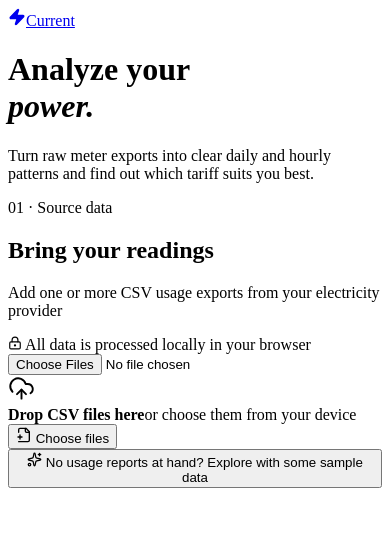
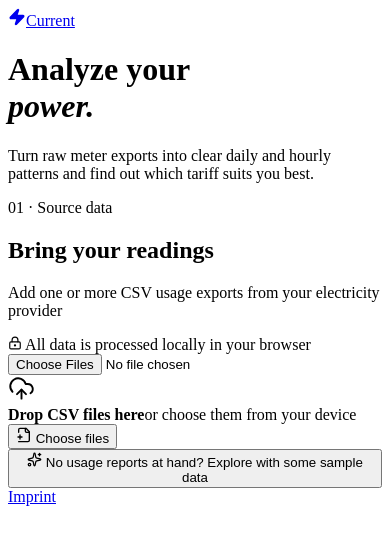
Before and after one commit to akargl/electricity-usage-analyzer, a React (Vite) app: page / in a window 390 px wide. Shown: the top 544 px of the page. Built offline with nearby package versions, Linux system fonts and the light colour scheme; the HTML template or start-up script is replaced by a standard one.

Commit message:
Add imprint page and footer

```diff
--- a/src/App.tsx
+++ b/src/App.tsx
@@ -1,5 +1,5 @@
 import { ArrowRight, ShieldCheck, Zap } from 'lucide-react'
-import { lazy, Suspense, useMemo, useRef, useState } from 'react'
+import { lazy, Suspense, useEffect, useMemo, useRef, useState } from 'react'
 import { defaultImportConfig, type ImportConfig, type ParseResult, type WorkerResponse } from './domain/types'
 import { FileDropzone } from './import/FileDropzone'
 import { FilePreview } from './import/FilePreview'
@@ -39,7 +39,14 @@ export default function App() {
   const [parseResult, setParseResult] = useState<ParseResult | null>(null)
   const [tariffs, setTariffs] = useState<TariffPlan[]>(() => [createDefaultTariffPlan()])
   const [selectedTariffId, setSelectedTariffId] = useState('tariff-1')
+  const [showImprint, setShowImprint] = useState(() => window.location.hash === '#imprint')
   const workerRef = useRef<Worker | null>(null)
+
+  useEffect(() => {
+    const updateFromHash = () => setShowImprint(window.location.hash === '#imprint')
+    window.addEventListener('hashchange', updateFromHash)
+    return () => window.removeEventListener('hashchange', updateFromHash)
+  }, [])
 
   const analysis = useMemo(
     () => parseResult ? aggregateReadings(parseResult.readings, config.timeZone) : null,
@@ -96,8 +103,18 @@ export default function App() {
     setPhase('import')
   }
 
+  if (showImprint) {
+    return (
+      <div className="site-shell">
+        <ImprintPage />
+        <SiteFooter />
+      </div>
+    )
+  }
+
   if (phase === 'dashboard' && parseResult && analysis) {
     return (
+      <div className="site-shell">
         <Suspense fallback={<LoadingDashboard />}>
           <Dashboard
             analysis={analysis}
@@ -111,6 +128,8 @@ export default function App() {
             onAddFiles={() => setPhase('import')}
           />
         </Suspense>
+        <SiteFooter />
+      </div>
     )
   }
 
@@ -144,7 +163,7 @@ export default function App() {
         </div>
       </main>
 
-      {/*<footer><span>Current</span><p>Your readings stay yours.</p><p>Built for clarity, not the cloud.</p></footer>*/}
+      <SiteFooter />
 
       {phase === 'processing' && (
         <div className="processing-overlay" role="status" aria-live="polite">
@@ -161,6 +180,29 @@ export default function App() {
   )
 }
 
+function SiteFooter() {
+  return (
+    <footer className="site-footer">
+      <a href="#imprint">Imprint</a>
+    </footer>
+  )
+}
+
+function ImprintPage() {
+  return (
+    <main className="imprint-page" id="imprint">
+      <a className="imprint-back" href="#top">← Back to the analyzer</a>
+      <h1>Imprint</h1>
+      <p className="imprint-subtitle">Disclosure under Section 25 of the Austrian Media Act</p>
+      <dl>
+        <div><dt>Media owner</dt><dd>Alexander Kargl</dd></div>
+        <div><dt>Place of residence</dt><dd>Graz, Austria</dd></div>
+        <div><dt>Purpose of this website</dt><dd>Analysis of electricity usage and comparison of energy tariffs.</dd></div>
+      </dl>
+    </main>
+  )
+}
+
 function LoadingDashboard() {
   return (
     <div className="processing-overlay" role="status">
--- a/src/dashboard/Dashboard.tsx
+++ b/src/dashboard/Dashboard.tsx
@@ -31,7 +31,7 @@ export function Dashboard({
   onAddFiles,
 }: Props) {
   return (
-    <main className="dashboard-shell">
+    <main className="dashboard-shell" id="top">
       <div className="dashboard-topbar">
         <button className="back-button" type="button" onClick={onReset}><ArrowLeft size={17} /> New analysis</button>
         <div className="dashboard-actions"><span>{parseResult.files.length} {parseResult.files.length === 1 ? 'file' : 'files'} analyzed</span><button className="button secondary compact" type="button" onClick={onAddFiles}><Plus size={15} /> Add files</button></div>
--- a/src/styles.css
+++ b/src/styles.css
@@ -34,8 +34,9 @@ button, summary { -webkit-tap-highlight-color: transparent; }
   border: 0;
 }
 
-.site-shell { min-height: 100vh; background: radial-gradient(circle at 12% 28%, rgba(200, 230, 118, .12), transparent 24rem), var(--cream); }
-.site-nav { height: 76px; display: flex; align-items: center; justify-content: space-between; max-width: 1180px; margin: 0 auto; padding: 0 32px; border-bottom: 1px solid rgba(23, 59, 54, .1); }
+.site-shell { min-height: 100vh; display: flex; flex-direction: column; background: radial-gradient(circle at 12% 28%, rgba(200, 230, 118, .12), transparent 24rem), var(--cream); }
+.site-shell > main { width: 100%; flex: 1; }
+.site-nav { width: 100%; height: 76px; display: flex; align-items: center; justify-content: space-between; max-width: 1180px; margin: 0 auto; padding: 0 32px; border-bottom: 1px solid rgba(23, 59, 54, .1); }
 .brand { display: flex; align-items: center; gap: 10px; color: var(--ink); text-decoration: none; font-size: 19px; font-weight: 750; letter-spacing: -.04em; }
 .brand > span { display: grid; place-items: center; width: 31px; height: 31px; border-radius: 50%; background: var(--ink); color: var(--lime); }
 .nav-note, .privacy-badge { display: flex; align-items: center; gap: 7px; color: var(--muted); font-size: 12px; font-weight: 600; letter-spacing: .02em; }
@@ -123,9 +124,16 @@ td { color: #3d504b; }
 .analyze-row small { color: var(--muted); font-size: 10px; }
 .error-banner { margin-top: 18px; padding: 12px 14px; background: #fbebe7; border: 1px solid #e7bbb3; border-radius: 8px; color: #8e4035; font-size: 12px; line-height: 1.5; }
 
-footer { max-width: 1180px; min-height: 94px; margin: 0 auto; padding: 0 32px; border-top: 1px solid rgba(23, 59, 54, .1); display: grid; grid-template-columns: 1fr auto 1fr; align-items: center; color: #82908b; font-size: 10px; letter-spacing: .03em; }
-footer span { font-size: 14px; color: var(--ink); font-weight: 750; }
-footer p:last-child { text-align: right; }
+.site-footer { width: min(100%, 1180px); margin: 0 auto; padding: 24px 32px; border-top: 1px solid rgba(23, 59, 54, .1); font-size: 11px; line-height: 1.5; }
+.site-footer a, .imprint-back { color: var(--forest); text-decoration: underline; text-underline-offset: 3px; }
+.site-footer a:hover, .imprint-back:hover { color: var(--ink); }
+.imprint-page { max-width: 760px; margin: 0 auto; padding: 72px 32px 100px; }
+.imprint-page h1 { margin: 28px 0 8px; font-size: clamp(40px, 7vw, 64px); letter-spacing: -.055em; }
+.imprint-subtitle { margin: 0 0 40px; color: var(--muted); font-size: 14px; }
+.imprint-page dl { margin: 0; border-top: 1px solid var(--line); }
+.imprint-page dl > div { padding: 18px 0; border-bottom: 1px solid var(--line); }
+.imprint-page dt { margin-bottom: 5px; color: var(--muted); font-size: 11px; }
+.imprint-page dd { margin: 0; font-size: 15px; }
 
 .processing-overlay { position: fixed; inset: 0; z-index: 50; display: grid; place-items: center; padding: 24px; background: rgba(245, 243, 236, .86); backdrop-filter: blur(9px); }
 .processing-card { width: min(410px, 100%); min-width: 0; max-height: calc(100dvh - 48px); overflow-y: auto; text-align: center; border-radius: 16px; border: 1px solid #ccd5ce; background: var(--paper); padding: 42px 37px; box-shadow: 0 26px 70px rgba(29, 54, 47, .14); }
@@ -312,9 +320,8 @@ footer p:last-child { text-align: right; }
   .settings-toggle small { max-width: 250px; white-space: nowrap; overflow: hidden; text-overflow: ellipsis; }
   .analyze-row { flex-direction: column; align-items: stretch; }
   .analyze-row > div { justify-content: center; }
-  footer { padding: 25px 18px; grid-template-columns: 1fr; gap: 5px; text-align: center; }
-  footer p { margin: 2px; }
-  footer p:last-child { text-align: center; }
+  .site-footer { padding: 24px 18px; }
+  .imprint-page { padding: 48px 18px 80px; }
   .dashboard-shell { padding: 0 15px 60px; }
   .dashboard-header { padding-top: 42px; }
   .dashboard-header h1 { font-size: 42px; }
```
Lines whose indentation alone changed are shown as unchanged.
